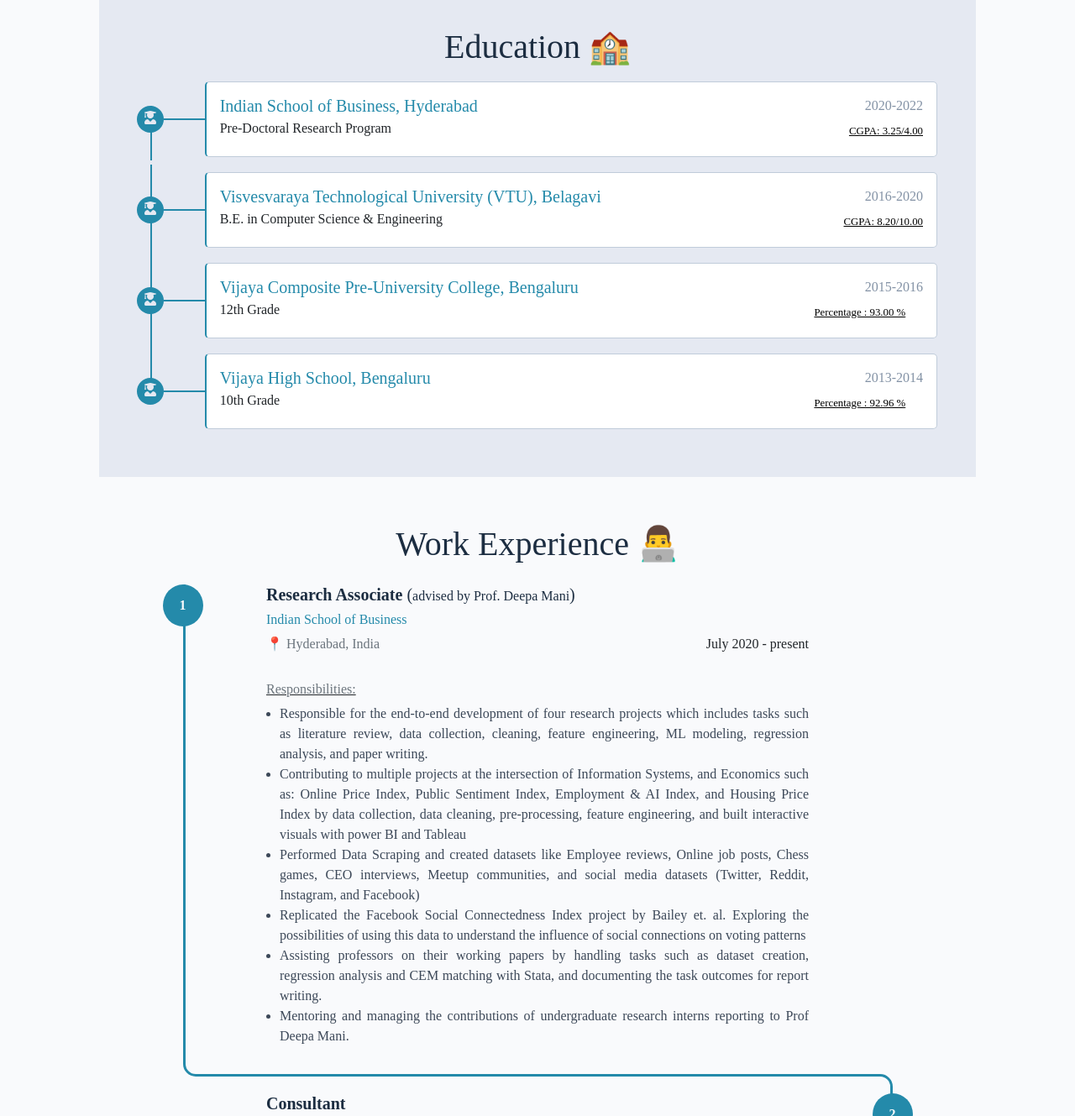
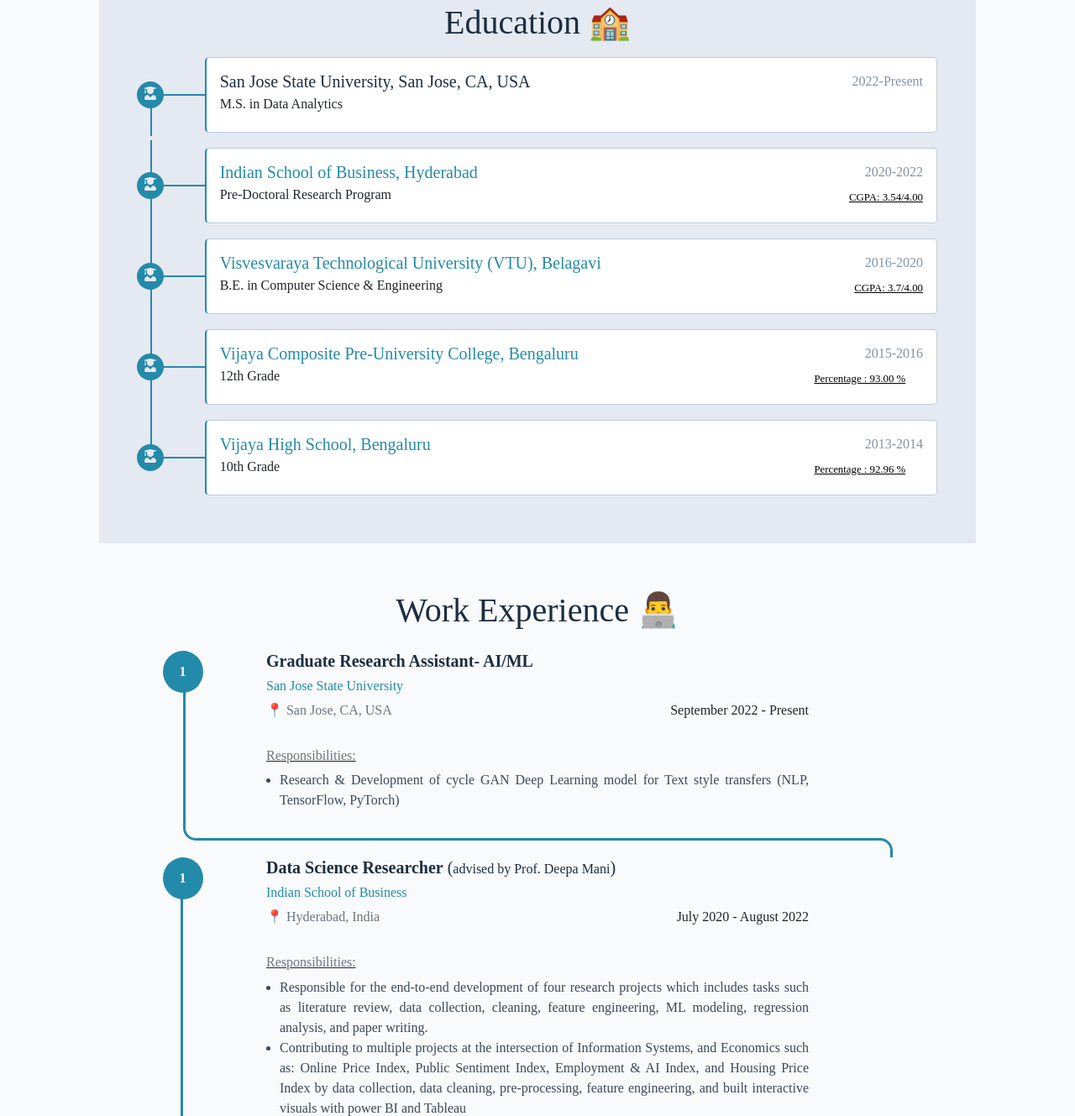
Before and after one commit to skwolvie/sachin.github.io, a plain HTML site: page index.html in a window 1280 px wide. Shown: the part 1101-2430 px from the top of the page at 84% size. Drawn offline with Linux system fonts and the light colour scheme; a web font is replaced by a local one.

Commit message:
second edit

```diff
--- a/index.html
+++ b/index.html
@@ -81,10 +81,7 @@
   <div class="container anchor p-lg-5 about-section" id="about">
   <div class="row pt-sm-2 pt-md-4 align-self-center">
   <div class="col-sm-12">
-    <p class="p-2 text-justify"> <big>I'm an MS in Data Analytics Graduate Student and a Machine Learning Research Assistant at the San Jose State University. Prior to this I was a pre-Doctoral Data Science Researcher at the  <a href="https://isb.edu" target="_blank"><b>Indian School of Business (ISB)</b></a>, working on multiple interdisciplinary research projects at the intersection of <b><u>Business and Information Systems</u></b>.
-      I'm supported by research grants from the
-      <a href="https://www.isb.edu/en/research-thought-leadership/research-centres-institutes/srini-raju-centre-for-it-and-the-networked-economy.html" target="_blank">Srini Raju Centre for IT and Networked Economy</a> and I'm advised by
-      <a href="https://www.isb.edu/en/research-thought-leadership/faculty/faculty-directory/deepa-mani.html" target="_blank"> Professor Deepa Mani</a>. Research questions at the intersection of <b>Innovation, Organizations, and Society</b> interests me. I am deeply passionate about working on research topics that involve creating novel datasets and applying principles of natural language processing and social network analysis.
+    <p class="p-2 text-justify"> <big>I'm an MS in Data Analytics Graduate Student and a Machine Learning Research Assistant at the San Jose State University. Prior to this I was a pre-Doctoral candidate and a Data Science Researcher at the  <a href="https://isb.edu" target="_blank"><b>Indian School of Business (ISB)</b></a>, working on multiple interdisciplinary research projects at the intersection of <b><u>Business and Information Systems</u></b>. I am deeply passionate about working on research topics that involve creating novel datasets and applying principles of deep learning, natural language processing and social network analysis.
     </big> </p>
 <!--
       <p class="p-2 text-justify">In my free time, I consult a japanese startup, <a href="https://goalist.co.jp/en/">Goalist</a> on AI Product Development.
@@ -105,12 +102,28 @@
             <td class="details">
               <div class="degree-info card">
                 <div class="row">
+                  <div class="col-lg-10 col-md-8"><h5><a target="_blank">San Jose State University, San Jose, CA, USA</a></h5></div>
+                  <div class="timeframe col-lg-2 col-md-4">2022-Present</div>
+                </div>
+                <div class="row">
+                  <div class="col-lg-10 col-md-8"><h6>M.S. in Data Analytics</h6></div>
+                  <!-- <div class="timeframe col-lg-2 col-md-6" style="color:black;"> <b><u><small></small></u></b></div> -->
+                </div>
+              </div>
+            </td>
+          </tr>
+          <tr>
+            <td class="icon"><div class="hline"></div><div class="icon-holder"><i class="fas fa-user-graduate"></i></div></td>
+            <td class="line"><div></div></td>
+            <td class="details">
+              <div class="degree-info card">
+                <div class="row">
                   <div class="col-lg-10 col-md-8"><h5><a href="docs/ISB FPM transcript.pdf" title="Click to view transcripts" target="_blank">Indian School of Business, Hyderabad</a></h5></div>
                   <div class="timeframe col-lg-2 col-md-4">2020-2022</div>
                 </div>
                 <div class="row">
                   <div class="col-lg-10 col-md-8"><h6>Pre-Doctoral Research Program</h6></div>
-                  <div class="timeframe col-lg-2 col-md-6" style="color:black;"> <b><u><small> CGPA: 3.25/4.00</small></u></b></div>
+                  <div class="timeframe col-lg-2 col-md-6" style="color:black;"> <b><u><small> CGPA: 3.54/4.00</small></u></b></div>
                 </div>
               </div>
             </td>
@@ -127,7 +140,7 @@
                 </div>
                 <div class="row">
                   <div class="col-lg-10 col-md-8"><h6>B.E. in Computer Science & Engineering</h6></div>
-                  <div class="timeframe col-lg-2 col-md-6" style="color:black;"> <b><u><small> CGPA: 8.20/10.00</small></u></b></div>
+                  <div class="timeframe col-lg-2 col-md-6" style="color:black;"> <b><u><small> CGPA: 3.7/4.00</small></u></b></div>
                 </div>
               </div>
             </td>
@@ -236,17 +249,47 @@
 <div class="container-fluid anchor pb-5 experiences-section" id="experiences">
   <h1 class="text-center">Work Experience 👨‍💻 </h1>
   <div class="container timeline text-justify">
+
+    <div class="row align-items-center d-flex">
+      <div class="col-1 col-lg-2 text-center vertical-line d-inline-flex justify-content-center">
+          <div class="circle font-weight-bold">1</div>
+      </div>
+      <div class="col-10 col-lg-8">
+          <div class="experience-entry-heading">
+            <h5><b>Graduate Research Assistant- AI/ML</b></h5>
+            <h6><a href="https://www.sjsu.edu/">San Jose State University</a> </h6>
+            <div class="row">
+              <div class="col-lg-8 col-md-8"><p class="text-muted" >📍 San Jose, CA, USA </p></div>
+              <div class="col-lg-4 col-md-6" style="text-align: right;"> September 2022 - Present</div>
+            </div>
+
+          </div>
+          <div class="positions">
+              <p class="text-muted"></p>
+             <b><u> <h6 class="text-muted">Responsibilities:</h6></u></b>
+              <ul class="justify-content-around">
+                     <li>Research & Development of cycle GAN Deep Learning model for Text style transfers (NLP, TensorFlow, PyTorch)</li>
+          </div>
+      </div>
+  </div>
+
+  <div class="row horizontal-line">
+      <div class="col-1 col-lg-2 timeline-side-div"><div class="corner top-right"></div></div>
+      <div class="col-10 col-lg-8"><hr></div>
+      <div class="col-1 col-lg-2 timeline-side-div"><div class="corner bottom-left"></div></div>
+  </div>
+
       <div class="row align-items-center d-flex">
           <div class="col-1 col-lg-2 text-center vertical-line d-inline-flex justify-content-center">
               <div class="circle font-weight-bold">1</div>
           </div>
           <div class="col-10 col-lg-8">
               <div class="experience-entry-heading">
-                <h5><b>Research Associate</b> (<small>advised by Prof. Deepa Mani</small>)</h5>
+                <h5><b>Data Science Researcher</b> (<small>advised by Prof. Deepa Mani</small>)</h5>
                 <h6><a href="https://www.isb.edu/en.html">Indian School of Business</a> </h6>
                 <div class="row">
                   <div class="col-lg-8 col-md-8"><p class="text-muted" >📍 Hyderabad, India </p></div>
-                  <div class="col-lg-4 col-md-6" style="text-align: right;"> July 2020 - present</div>
+                  <div class="col-lg-4 col-md-6" style="text-align: right;"> July 2020 - August 2022</div>
                 </div>
 
               </div>
@@ -272,7 +315,7 @@
       <div class="row align-items-center justify-content-end d-flex">
         <div class="col-10 col-lg-8">
           <div class="experience-entry-heading">
-            <h5><b>Consultant</b></h5>
+            <h5><b>AI Product & Analytics Consultant</b></h5>
             <h6><a href="https://goalist.co.jp/en/">Goalist</a> </h6>
             <div class="row">
               <div class="col-lg-8 col-md-8"><p class="text-muted" >📍 Tokyo, Japan </p></div>
```
Also changed, not shown: 4 other files.
